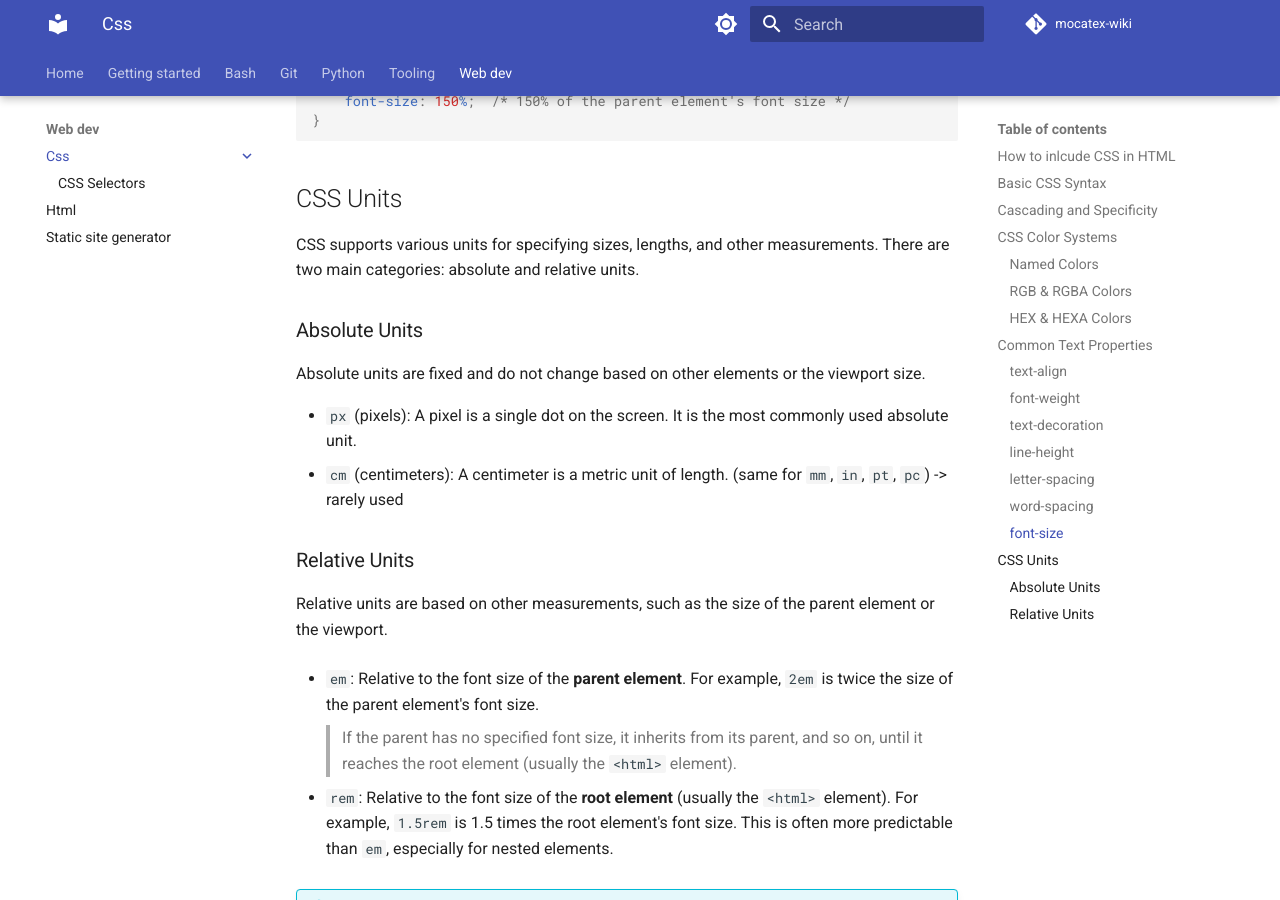
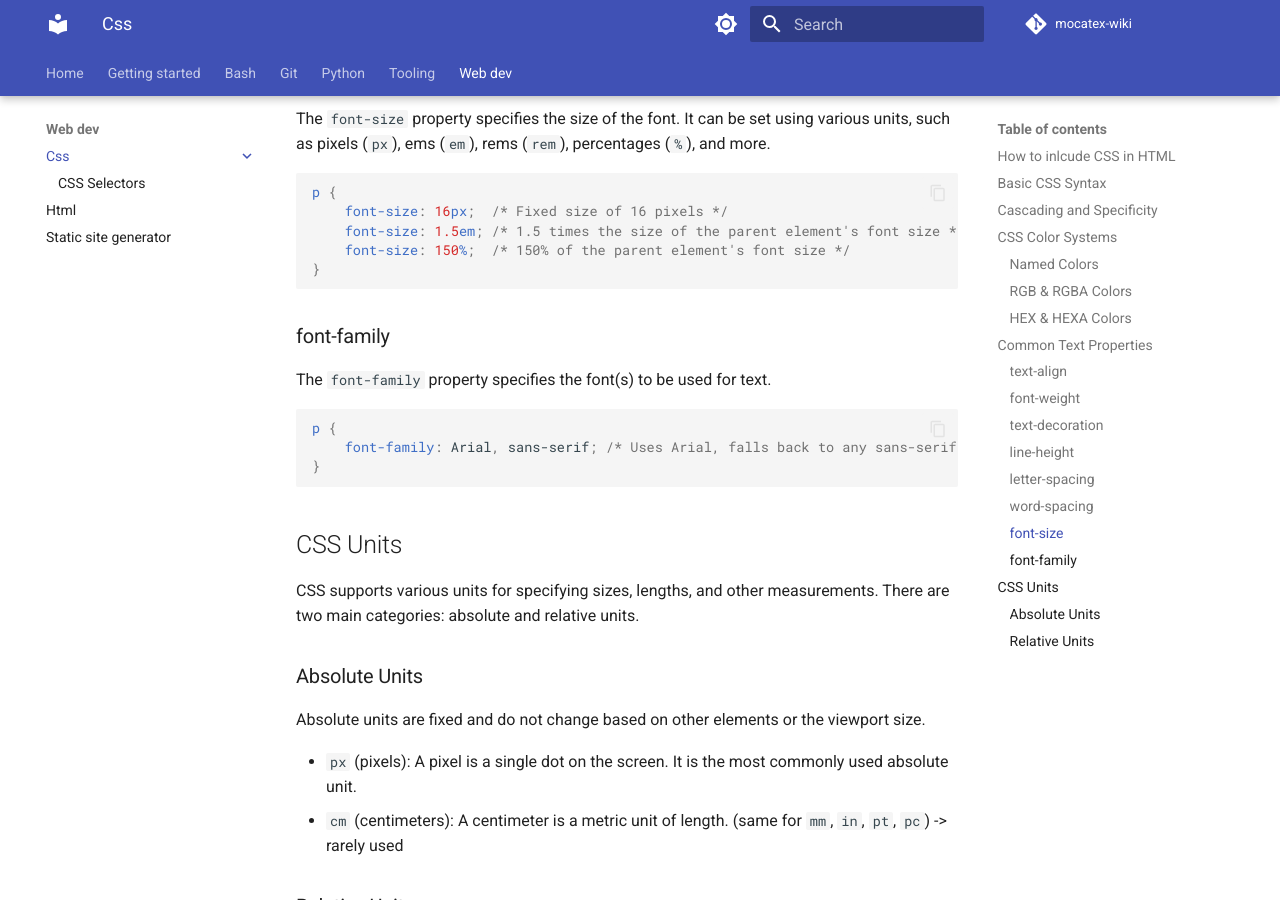
Before and after one commit to mocatex/mocatex-wiki, an MkDocs documentation site: the page built from docs/web-dev/css/index.md, in a window 1280 px wide and 900 px high, scrolled down 4541 px. Built offline with MkDocs 1.6.1 and Material for MkDocs 9.7.7, drawn with Linux system fonts in a browser that asks for light colours; emoji names are drawn with the system emoji font; comment, search, counter and statistics services are not loaded.

Commit message:
Add CSS logo image

````diff
--- a/docs/web-dev/css/index.md
+++ b/docs/web-dev/css/index.md
@@ -1,4 +1,6 @@
 # CSS - The Basics
+
+![CSS Logo](../../assets/images/web-dev/css-logo.png){width=20% .center}
 
 > CSS (Cascading Style Sheets) is a stylesheet language used to describe the presentation of a document written in HTML or XML. It controls the layout, colors, fonts, and overall visual appearance of web pages.
 
@@ -203,6 +205,16 @@
 }
 ```
 
+### font-family
+
+The `font-family` property specifies the font(s) to be used for text.
+
+```css
+p {
+    font-family: Arial, sans-serif; /* Uses Arial, falls back to any sans-serif font */
+}
+```
+
 ## CSS Units
 
 CSS supports various units for specifying sizes, lengths, and other measurements.
````
Also changed, not shown: docs/assets/images/web-dev/css-logo.png (added).
